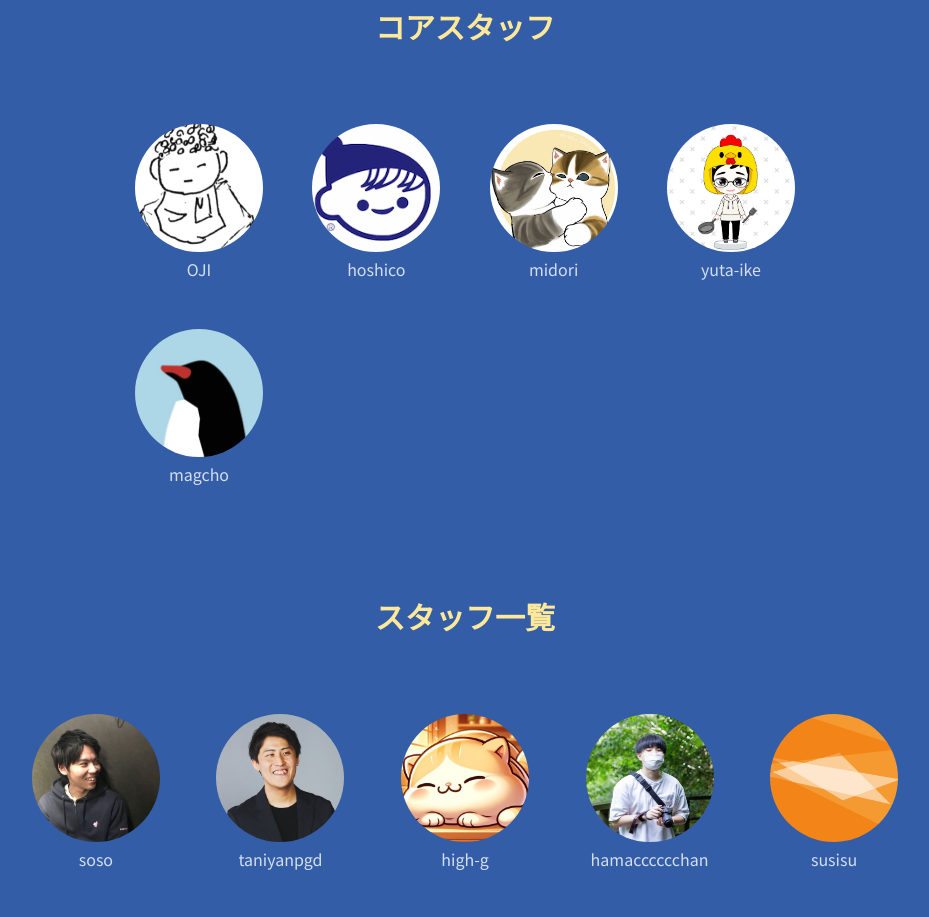
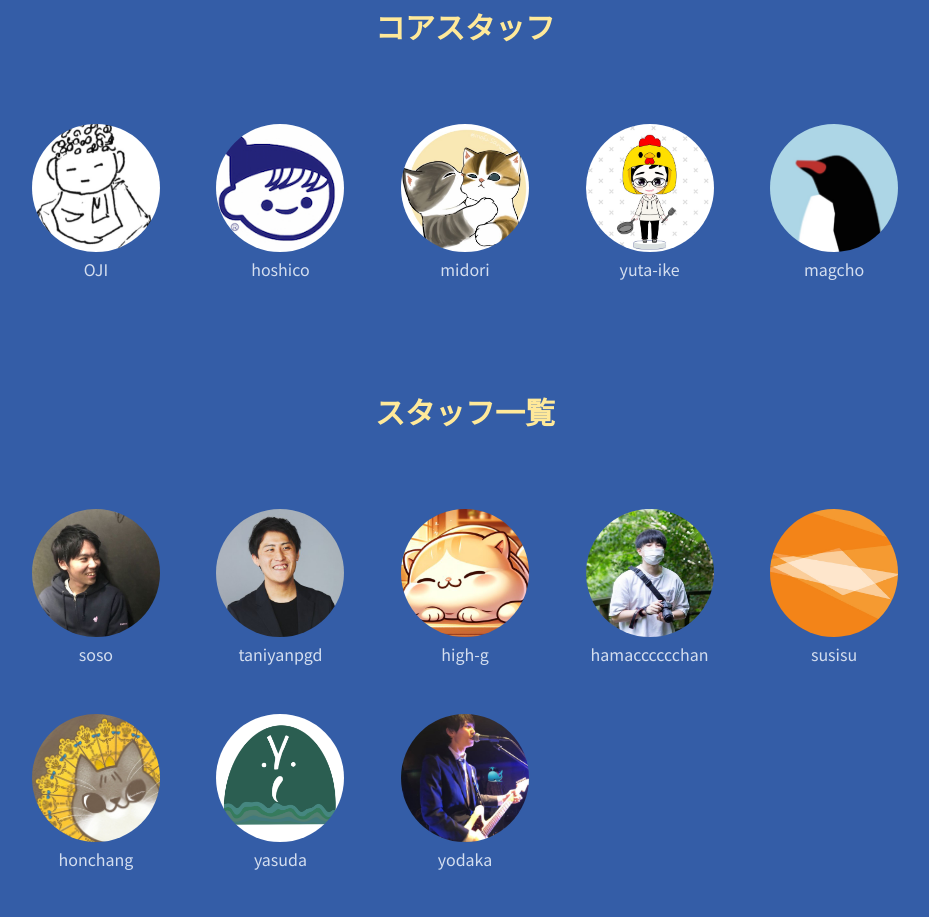
Before and after one commit to tskaigi/kansai-web-site, a Next.js app: page / in a window 1280 px wide. Shown: the part 1060-1977 px from the top of the page, without its empty margins (175-1104 px from the left). Built offline with nearby package versions, Linux system fonts and the light colour scheme.

Commit message:
fix: core member cols

```diff
--- a/src/components/StaffMemberSection.tsx
+++ b/src/components/StaffMemberSection.tsx
@@ -43,8 +43,8 @@ export const StaffMemberSection = () => {
           コアスタッフ
         </h2>
       </div>
-      <div className="mx-auto w-5/6 px-2 pb-20 md:w-4/6 md:px-20">
-        <div className="mx-auto grid grid-cols-2 gap-4 md:grid-cols-3 lg:grid-cols-4">
+      <div className="mx-auto w-5/6 px-2 pb-20 md:px-20">
+        <div className="mx-auto grid grid-cols-2 gap-4 md:grid-cols-3 lg:grid-cols-5">
           {coreMemberInfos.map((coreMemberInfo) => (
             <StaffCard key={coreMemberInfo.name} {...coreMemberInfo} />
           ))}
```
